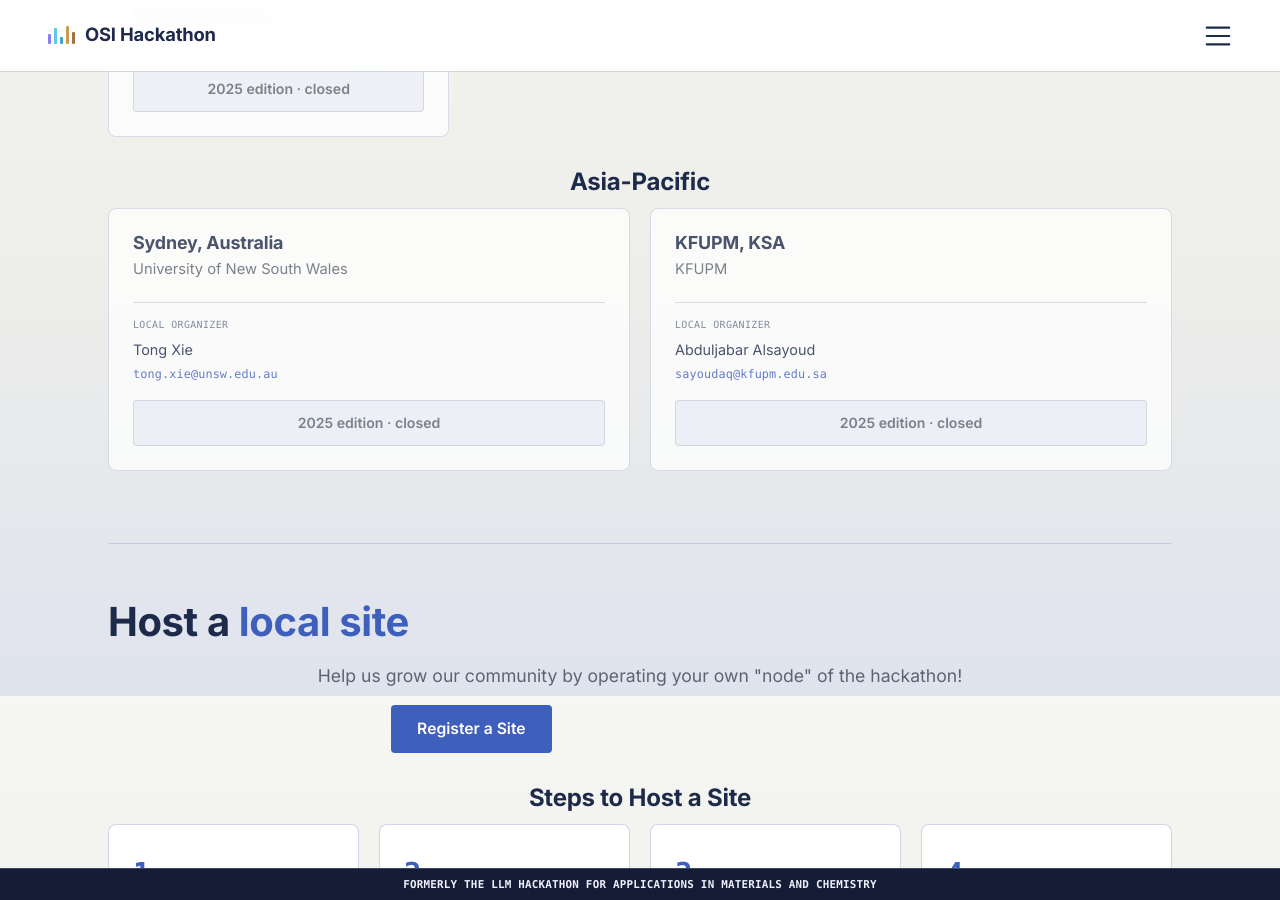
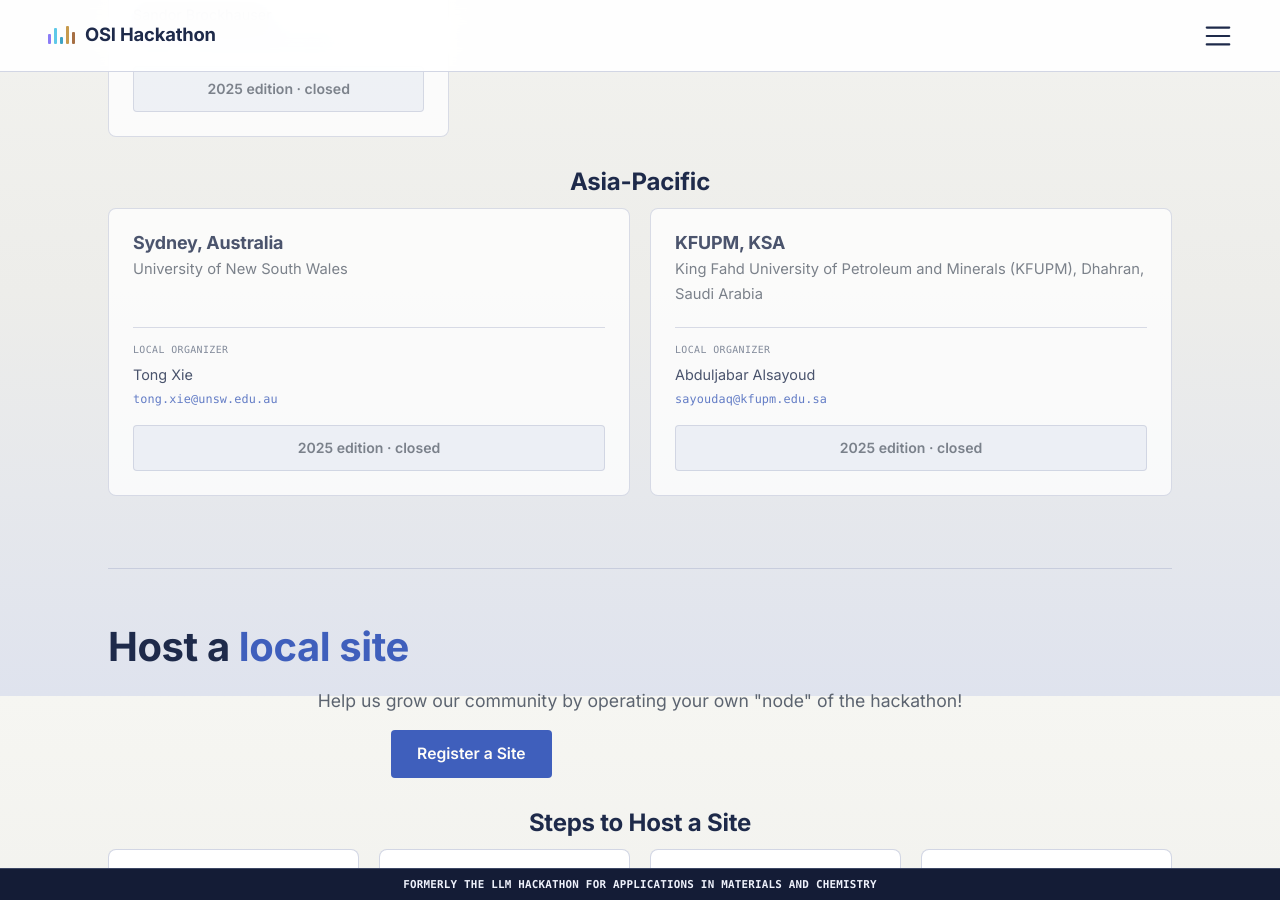
Before and after one commit to llmhackathon/llmhackathon.github.io, a Jekyll site: the page built from sites.md, in a window 1280 px wide and 900 px high, scrolled down 6504 px. Built offline with Jekyll 4.4.1, drawn with Linux system fonts in a browser that asks for light colours; some web fonts are replaced.

Commit message:
Add KFUPM registration link and full institution name for 2026
Co-Authored-By: Claude Sonnet 5.5 <noreply@anthropic.com>

```diff
--- a/_data/sites.yml
+++ b/_data/sites.yml
@@ -222,12 +222,12 @@ locations_2025:
 
   - name: "KFUPM, KSA"
     slug: "kfupm"
-    institution: "KFUPM"
+    institution: "King Fahd University of Petroleum and Minerals (KFUPM), Dhahran, Saudi Arabia"
     organizer_name: "Abduljabar Alsayoud"
     organizer_email: "sayoudaq@kfupm.edu.sa"
     country: "KSA"
     region: "Asia-Pacific"
-    registration_link:
+    registration_link: https://luma.com/3uwnuj9r
 
   - name: "West Lafayette, IN, USA"
     slug: "west-lafayette"
```
